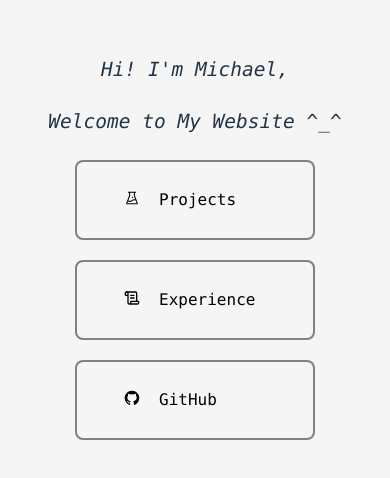
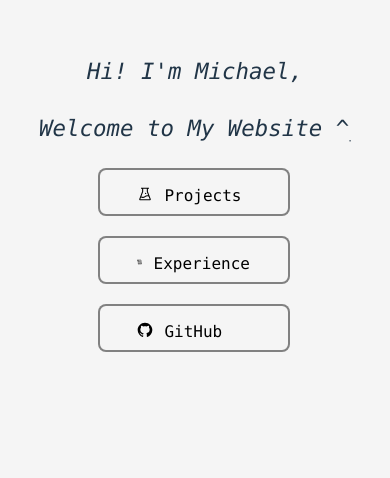
Before and after one commit to mroz-michael/portfolio, a React (Vite) app: page / in a window 390 px wide. Shown: the top 478 px of the page. Built offline with nearby package versions, Linux system fonts and the light colour scheme.

Commit message:
added button animation on page load, improved homepage mobile styling

```diff
--- a/src/styles/App.css
+++ b/src/styles/App.css
@@ -5,11 +5,6 @@
   min-height: 100vh;
 }
 
-@media screen and (max-width: 400px) {
-  #root {
-    min-width: fit-content;
-  }
-}
 
 #main_container {
   display: flex;
@@ -33,7 +28,7 @@
   overflow: hidden;
   width: 0;
   font-style: italic;
-  font-size: 5vw;
+  font-size: 5.75vw;
   line-height: 1.5em;
 }
 
@@ -56,10 +51,16 @@
   }
 }
 
-/* Cursor blinking effect */
-@keyframes cursor {
-  50% {
-    border-color: transparent;
+
+/* Float-in animation for buttons */
+@keyframes floatIn {
+  from {
+    opacity: 0;
+    transform: translateY(20px);
+  }
+  to {
+    opacity: 1;
+    transform: translateY(0); /* End in original position */
   }
 }
 
@@ -78,9 +79,12 @@
   background-color: whitesmoke;
   border: 2px solid rgba(0, 0, 0, 0.475);
   color: rgba(0, 0, 0);
-  width: 15em;
-  height: 5em;
+  width: 12em;
+  height: 3em;
   padding: 0%;
+  opacity: 0;
+  animation: floatIn 1s ease-out forwards;
+  animation-delay: 2.5s; /* Delay to synch with typing animation */
 }
 
 .link_button:hover {
@@ -92,6 +96,7 @@
 .button_content {
   display: flex;
   padding-left: 20%;
+  padding-right: 20%;
   gap: 10%;
 }
 
@@ -108,6 +113,12 @@
 
 
 @media screen and (min-width: 900px) {
+
+
+  .first-line, .second-line {
+    font-size: 5vw;
+    line-height: 1.5em;
+  }
 
   #button_links {
     margin: auto;
@@ -130,6 +141,8 @@
     padding: 0%;
   }
 
+
+
   .button_content {
     display: flex;
     justify-content: space-evenly;
@@ -137,5 +150,4 @@
     gap: 0;
   }
 
-
 }
```
